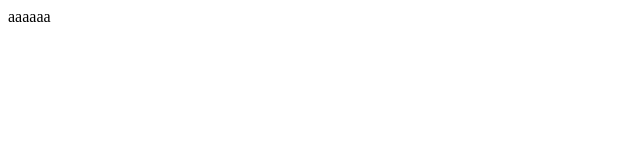
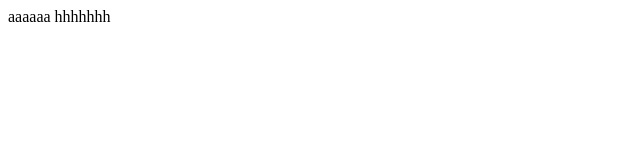
Before and after one commit to oyataiDX/GIthub_practice, a plain HTML site: page index.html in a window 1280 px wide. Shown: the full height of the page, 0-640 px from the left. Drawn offline with Linux system fonts and the light colour scheme.

Commit message:
頑張ったンゴ

```diff
--- a/index.html
+++ b/index.html
@@ -5,7 +5,7 @@
     <meta name="viewport" content="width=device-width, initial-scale=1.0" />
     <title>Document</title>
 
-    aaaaaa
+    aaaaaa hhhhhhh
   </head>
   <body></body>
 </html>
```
